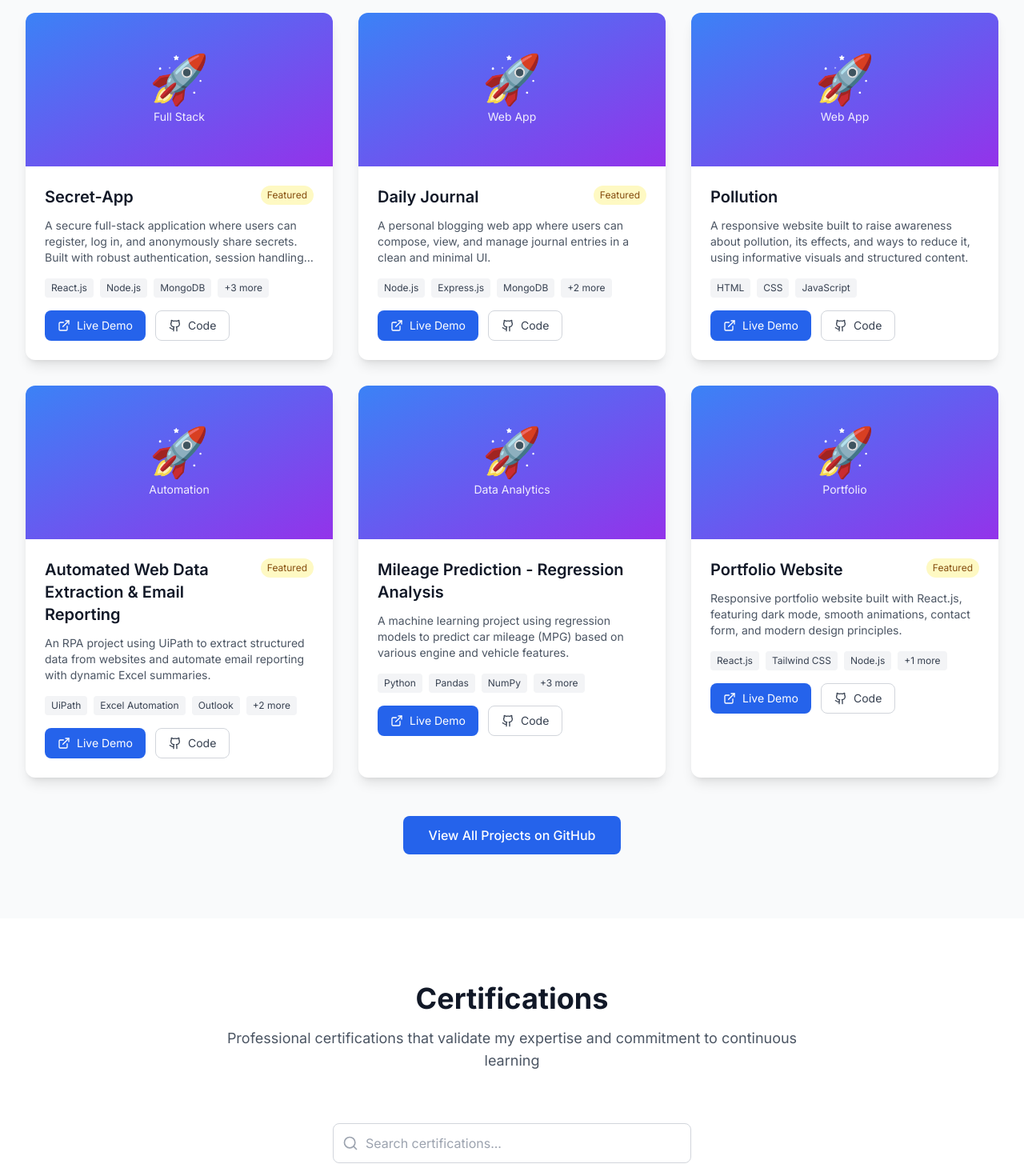
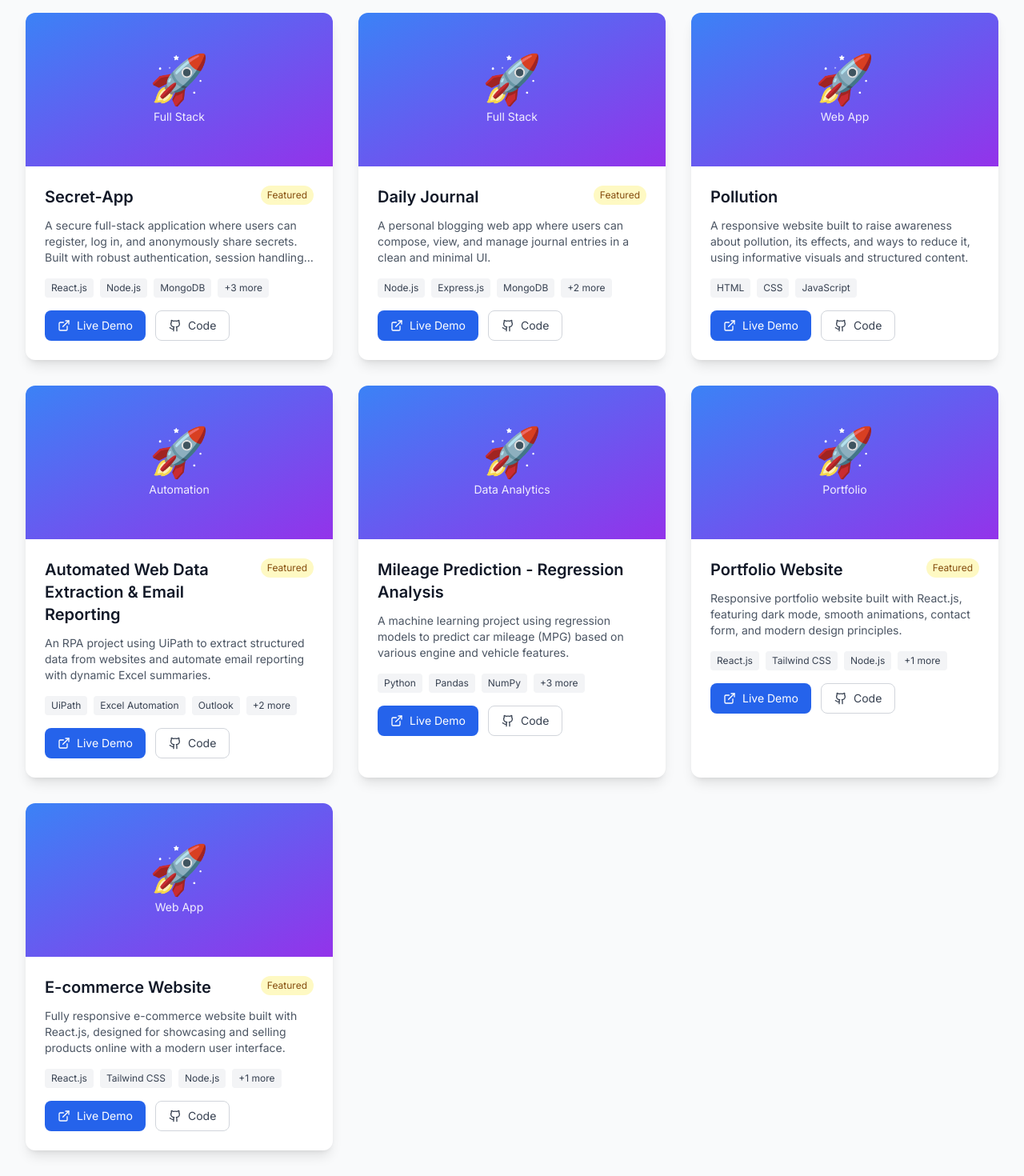
Before and after one commit to niranjansingh0/Portfolio-Website, a React (Create React App) app: page / in a window 1280 px wide. Shown: the part 3300-4770 px from the top of the page at 80% size. Built offline with nearby package versions, Linux system fonts and the light colour scheme.

Commit message:
project added

```diff
--- a/src/data/projects.js
+++ b/src/data/projects.js
@@ -22,7 +22,7 @@ export const projects = [
      github: 'https://github.com/niranjansingh0/Blogs',
      image: '/api/placeholder/400/250',
      featured: true,
-     category: 'Web App'
+     category: 'Full Stack'
    },
 
    {
@@ -75,7 +75,20 @@ export const projects = [
     image: '/api/placeholder/400/250',
     featured: true,
     category: 'Portfolio'
-  }
+  },
+  {
+  id: 7,
+  name: 'E-commerce Website',
+  description: 'Fully responsive e-commerce website built with React.js, designed for showcasing and selling products online with a modern user interface.',
+  longDescription: 'A dynamic and responsive e-commerce web application developed using React.js and Tailwind CSS. The platform enables users to browse products, view detailed descriptions, and add items to the cart. It includes a contact form powered by EmailJS, a clean and intuitive UI, and a mobile-friendly layout. Perfect for small businesses looking to establish an online storefront.',
+  tech: ['React.js', 'Tailwind CSS', 'Node.js', 'EmailJS'],
+  liveDemo: 'https://omcyclestore.vercel.app/',
+  github: 'https://github.com/niranjansingh0/quickserve-website',
+  image: '/api/placeholder/400/250',
+  featured: true,
+  category: 'Web App'
+}
+
 ];
 
 export const projectCategories = [
```
